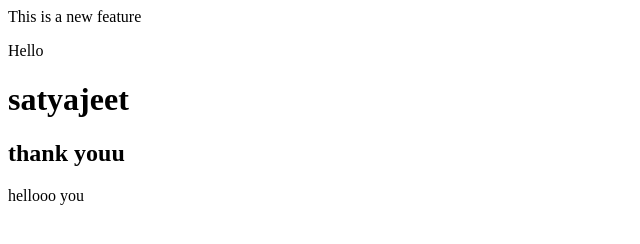
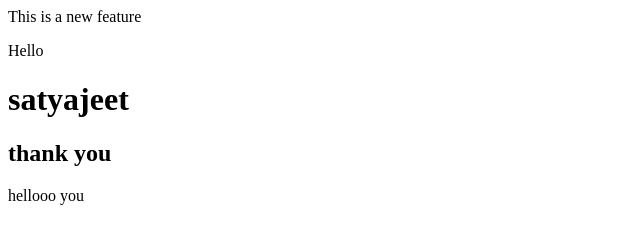
Before and after one commit to Satyajeetkumar03/local, a plain HTML site: page index.html in a window 1280 px wide. Shown: the full height of the page, 0-640 px from the left. Drawn offline with Linux system fonts and the light colour scheme.

Commit message:
Update index.html

```diff
--- a/index.html
+++ b/index.html
@@ -3,6 +3,6 @@
 <h1>satyajeet</h1>
 
 
-<h2>thank youu</h2
+<h2>thank you</h2
 
 <h2>hellooo you</h2>
```
